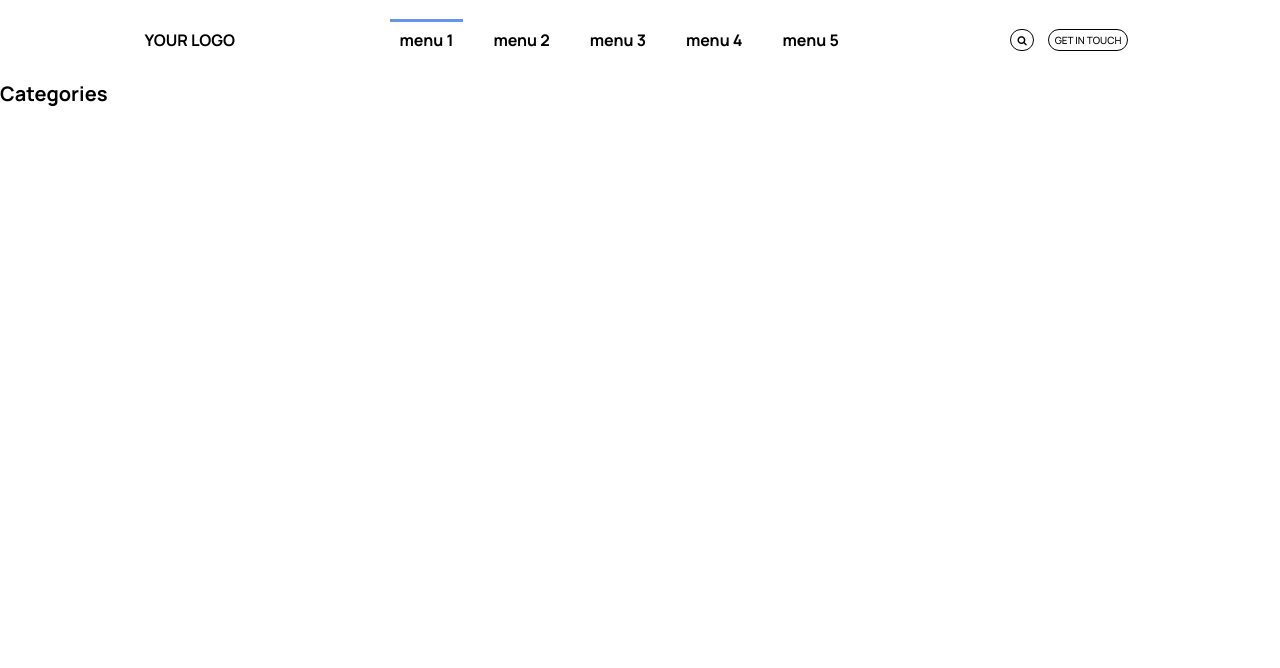
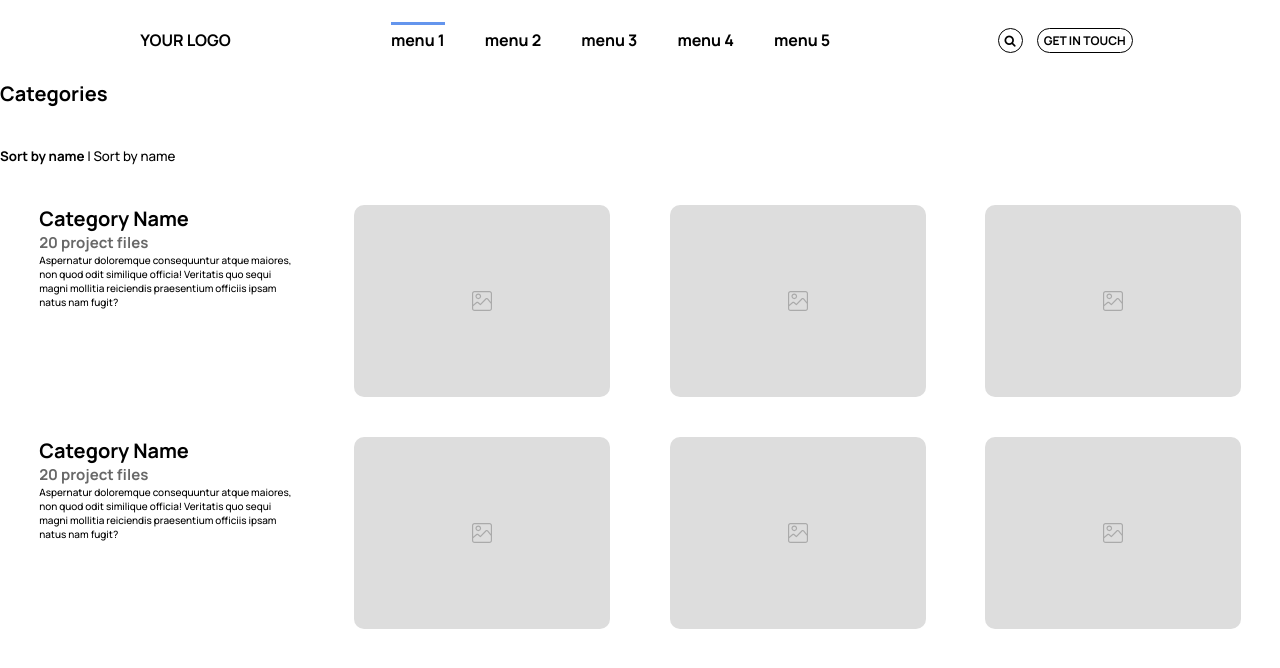
Before and after one commit to AguilarKevin/nerdify-technical-test, a plain HTML site: page index.html in a window 1280 px wide. Drawn offline with Linux system fonts and the light colour scheme.

Commit message:
implements categories section

```diff
--- a/index.html
+++ b/index.html
@@ -25,21 +25,40 @@
                 <div class="searchbar-btn">
                     <div><i class="fa fa-search"></i></div>
                 </div>
-                <div class="badge">GET IN TOUCH</div>
+                <div class="badge"><strong>GET IN TOUCH</strong></div>
             </div>
         </nav>
     </header>
     <div class="div-section-categories">
+        <h1>
+            Categories
+        </h1>
         <div class="div-sort-by">
+            <span class="sort-by-selection">Sort by name</span> | <span>Sort by name</span>
+        </div>
+        <div class="div-category">
+            <div class="div-category-info">
+                <h1>Category Name</h1>
+                <h2>20 project files</h2>
+                <p>Aspernatur doloremque consequuntur atque maiores, non quod odit similique officia! Veritatis quo sequi magni mollitia reiciendis praesentium officiis ipsam natus nam fugit?</p>
+            </div>
+            <div class="div-category-img"><img src="img/image.svg" alt=""></div>
+            <div class="div-category-img"><img src="img/image.svg" alt=""></div>
+            <div class="div-category-img"><img src="img/image.svg" alt=""></div>
+        </div>
 
+        <div class="div-category">
+            <div class="div-category-info">
+                <h1>Category Name</h1>
+                <h2>20 project files</h2>
+                <p>Aspernatur doloremque consequuntur atque maiores, non quod odit similique officia! Veritatis quo sequi magni mollitia reiciendis praesentium officiis ipsam natus nam fugit?</p>
+            </div>
+            <div class="div-category-img"><img src="img/image.svg" alt=""></div>
+            <div class="div-category-img"><img src="img/image.svg" alt=""></div>
+            <div class="div-category-img"><img src="img/image.svg" alt=""></div>
         </div>
-        <div class="div-categoriy"></div>
-        <div class="div-categoriy"></div>
     </div>
-    <h1>
-        Categories
-    </h1>
-
+    </div>
 </body>
 
 </html>
--- a/styles.css
+++ b/styles.css
@@ -42,15 +42,16 @@ a {
     justify-content: space-evenly;
 }
 
-nav li {
+.navbar li {
     font-size: 12pt;
     font-weight: bold;
-    padding: 10px;
-    margin: 0 10px;
+    padding: 7px 0;
+    border: none;
+    margin: 10px 20px;
 }
 
-.active {
-    padding-top: 7px;
+.navbar li.active {
+    padding: 4px 0;
     border-top: 3px solid cornflowerblue;
 }
 
@@ -64,5 +65,54 @@ nav li {
     padding: 3px 6px;
     border: 1px solid black;
     text-align: center;
+    font-weight: bolder;
+    font-size: 9pt;
     margin: 0 7px;
 }
+
+.div-section-categories {
+    margin: auto;
+    display: flex;
+    flex-direction: column;
+    row-gap: 40px;
+    justify-content: space-evenly;
+}
+
+.div-sort-by {
+    font-size: 10pt;
+}
+
+.sort-by-selection {
+    font-weight: bold;
+}
+
+.div-category {
+    display: flex;
+    justify-content: space-evenly;
+    column-gap: 20px;
+}
+
+.div-category div {
+    width: 20vw;
+    height: 15vw;
+}
+
+.div-category-info {
+    max-width: 20%;
+}
+
+.div-category-info h2 {
+    color: #686868;
+}
+
+.div-category-img {
+    background-color: #dddddd;
+    border-radius: 10px;
+    display: flex;
+    justify-content: center;
+    align-items: center;
+}
+
+img {
+    width: 20px;
+}
```
Also changed, not shown: img/image.svg (added), img/imagen.png (deleted).
